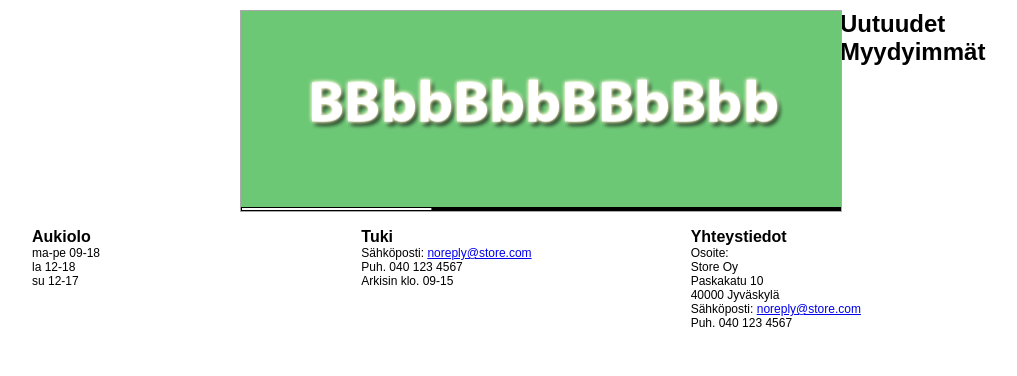
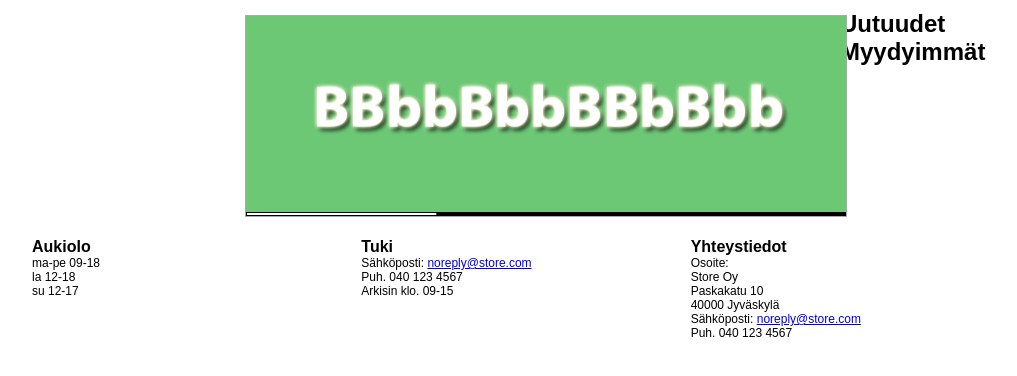
Before and after one commit to Frugle/Store, a PHP site: page / in a window 1280 px wide. Shown: the part 70-446 px from the top of the page, without its empty margins (110-1127 px from the left). Run offline with PHP 8.4, Linux system fonts and the light colour scheme; data that the repository does not hold is empty.

Commit message:
Modified carousel margin.

```diff
--- a/index.php
+++ b/index.php
@@ -2,7 +2,7 @@
 	include "include/header.php"
 ?>
 
-<canvas id="carousel" width="600" height="200" style="border: solid 1px #aaa;"></canvas>
+<canvas id="carousel" width="600" height="200" style="border: solid 1px #aaa; margin: 5px"></canvas>
 <script type="text/javascript" src="js/carousel.js"></script>
 <script type="text/javascript">
 
```
